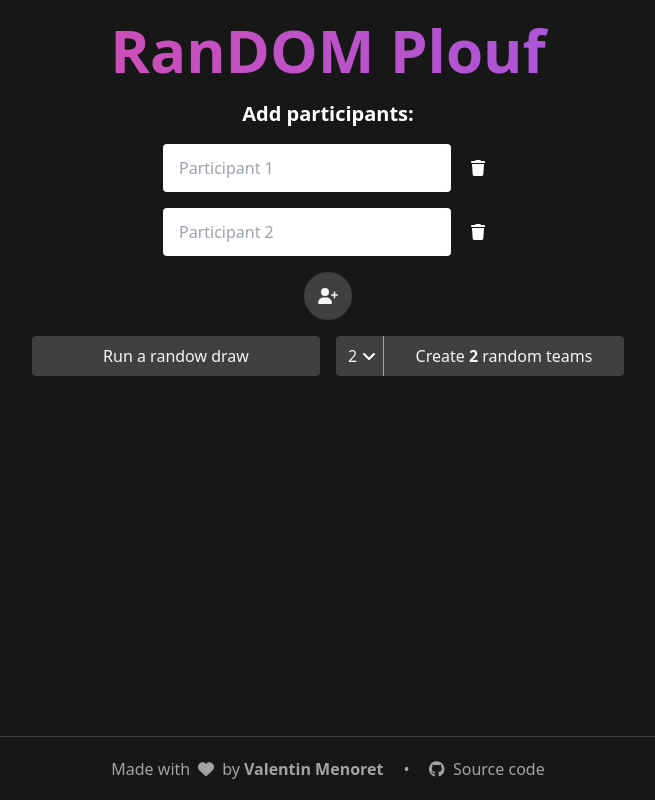
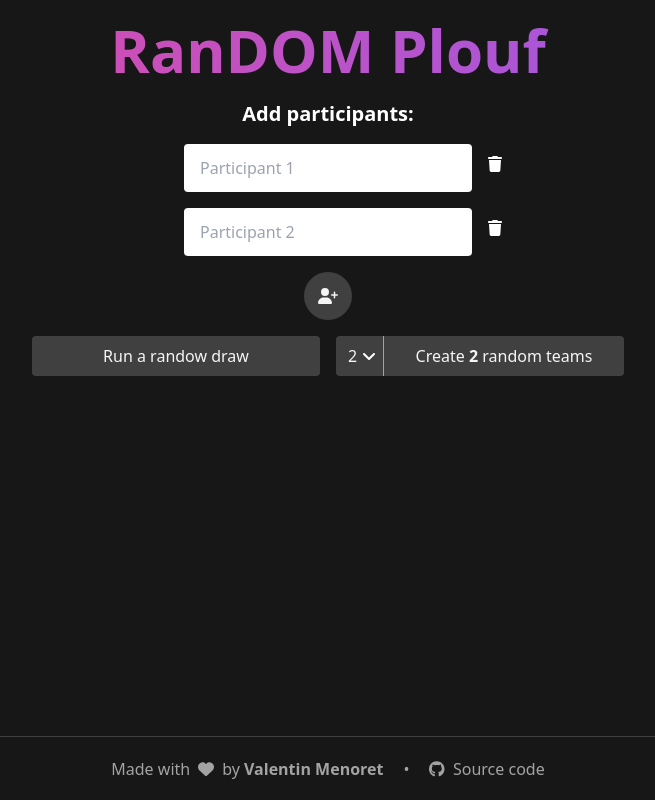
Before and after one commit to Spookywy/random-plouf, a Next.js app: page / in a window 1280 px wide. Shown: the whole page, without its empty margins (312-967 px from the left). Built offline with nearby package versions, Linux system fonts and the light colour scheme.

Commit message:
:lipstick: small improvements to UI

```diff
--- a/src/app/page.tsx
+++ b/src/app/page.tsx
@@ -119,7 +119,7 @@ export default function Home() {
             <p className="text-center text-xl font-bold text-green-500">
               <FontAwesomeIcon icon={faCrown} />{" "}
               {winnerStreak > 1
-                ? `${participantsNames[winnerIndex]} won the draw again (${winnerStreak} Streak)!`
+                ? `${participantsNames[winnerIndex]} won the draw again! (${winnerStreak} Streak)`
                 : `${participantsNames[winnerIndex]} won the draw!`}
             </p>
           )}
--- a/src/components/participant.tsx
+++ b/src/components/participant.tsx
@@ -24,7 +24,7 @@ export default function Participant({
   return (
     <div>
       <input
-        className={`h-12 w-60 rounded p-4  sm:w-72 ${
+        className={`relative h-12 w-60 rounded p-4 sm:w-72 ${
           isWinner ? "bg-green-500 font-bold text-white" : "text-neutral-900"
         }`}
         type="text"
@@ -32,7 +32,10 @@ export default function Participant({
         placeholder={`Participant ${index + 1}`}
         onChange={handleNameChange}
       />
-      <button className="ml-3 p-2" onClick={() => onRemoveParticipant(index)}>
+      <button
+        className="absolute ml-2 p-2"
+        onClick={() => onRemoveParticipant(index)}
+      >
         <FontAwesomeIcon icon={faTrash} />
       </button>
     </div>
```
